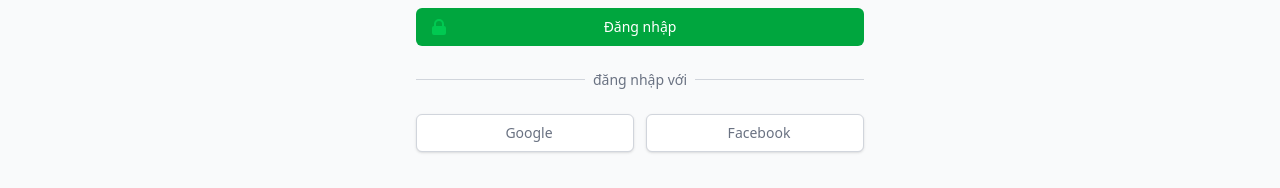
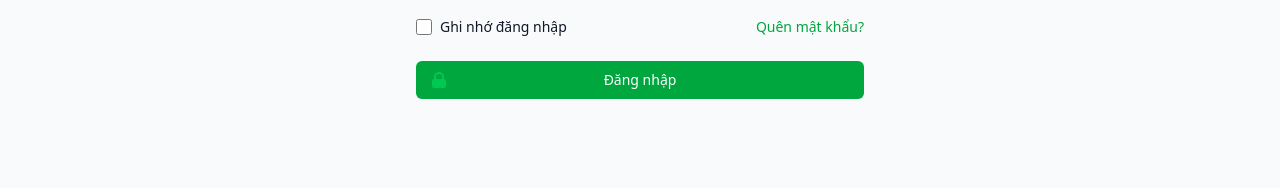
Before and after one commit to trangne26/organicc, a Vue app: page /login in a window 1280 px wide. Shown: the part 612-800 px from the top of the page. Built offline with nearby package versions, Linux system fonts and the light colour scheme; no server answers.

Commit message:
remove login with google

```diff
--- a/src/App.vue
+++ b/src/App.vue
@@ -6,8 +6,6 @@
 </template>
 
 <script setup>
-// App.vue now only contains router-view
-// Layout is handled by individual layout components (ClientLayout, AdminLayout)
 </script>
 
 <style>
--- a/src/views/auth/Login.vue
+++ b/src/views/auth/Login.vue
@@ -82,31 +82,6 @@
               {{ loading ? 'Đang đăng nhập...' : 'Đăng nhập' }}
             </button>
           </div>
-          <div class="mt-6">
-            <div class="relative">
-              <div class="absolute inset-0 flex items-center">
-                <div class="w-full border-t border-gray-300" />
-              </div>
-              <div class="relative flex justify-center text-sm">
-                <span class="px-2 bg-gray-50 text-gray-500">đăng nhập với</span>
-              </div>
-            </div>
-            <div class="mt-6 grid grid-cols-2 gap-3">
-              <button
-                type="button"
-                class="w-full inline-flex justify-center py-2 px-4 border border-gray-300 rounded-md shadow-sm bg-white text-sm font-medium text-gray-500 hover:bg-gray-50"
-              >
-                <span class="ml-2">Google</span>
-              </button>
-
-              <button
-                type="button"
-                class="w-full inline-flex justify-center py-2 px-4 border border-gray-300 rounded-md shadow-sm bg-white text-sm font-medium text-gray-500 hover:bg-gray-50"
-              >
-                <span class="ml-2">Facebook</span>
-              </button>
-            </div>
-          </div>
         </form>
       </div>
     </div>
```
